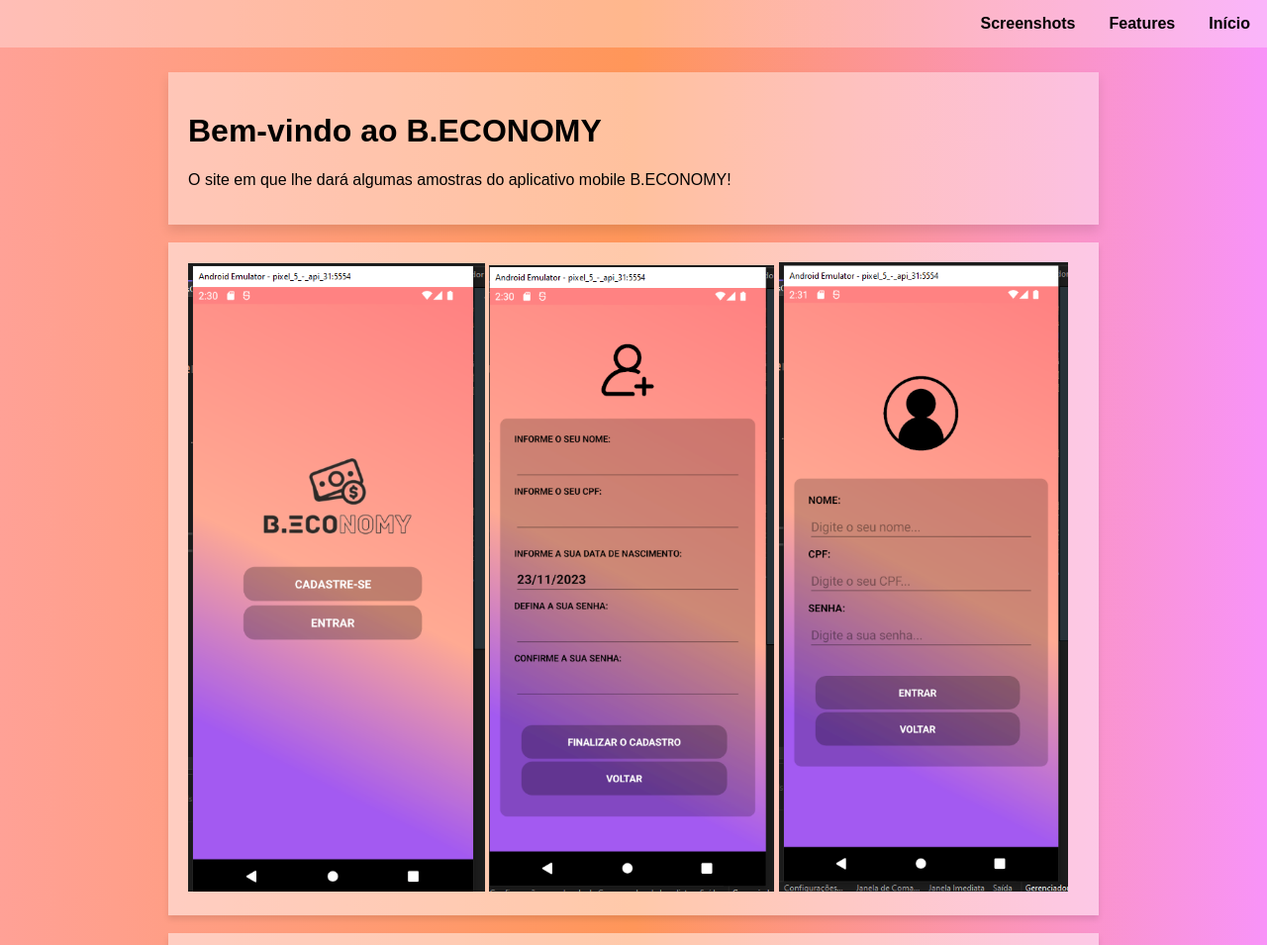
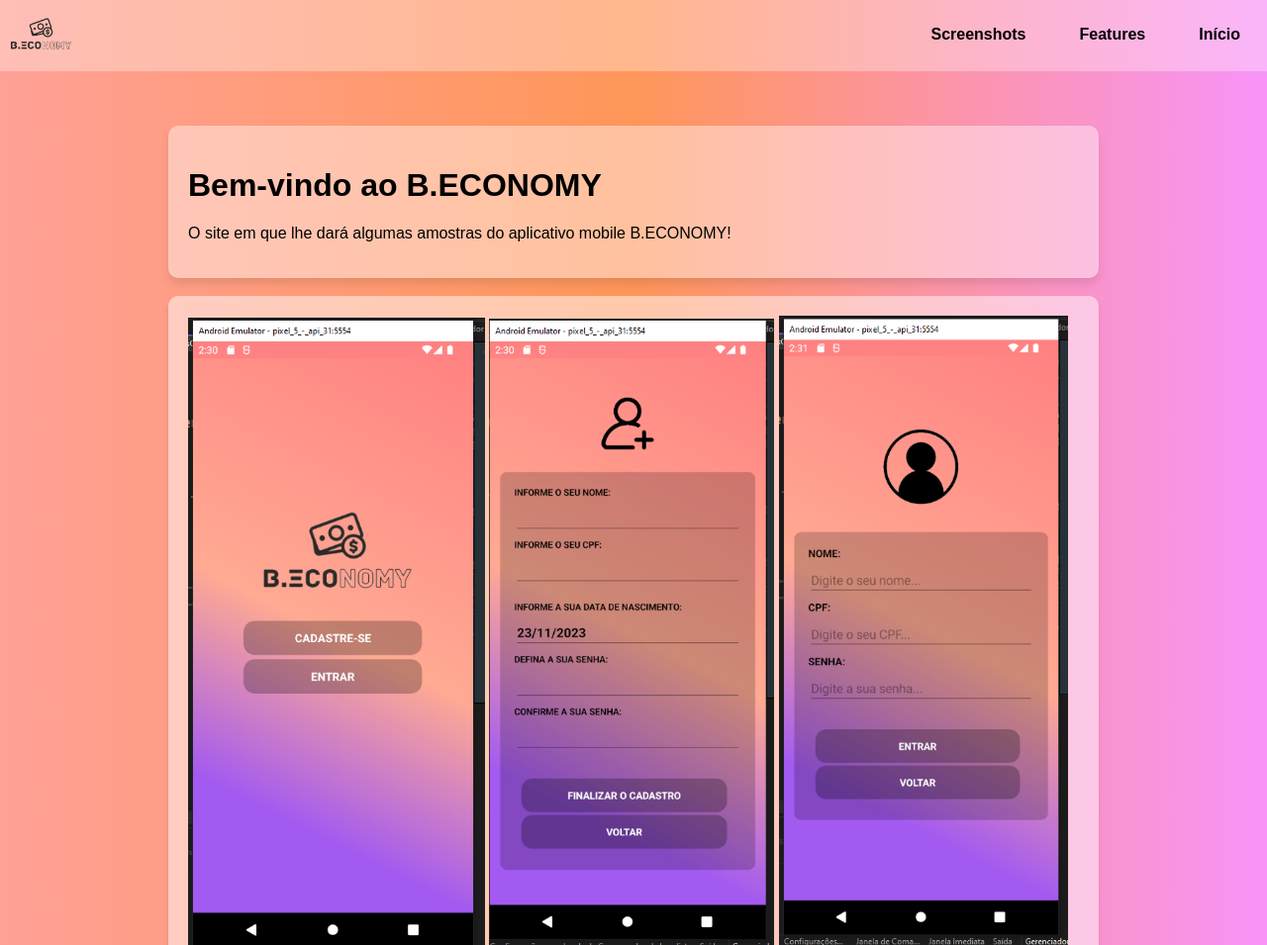
Before and after one commit to bellyxs/Site-do-Banco-Digital, a plain HTML site: page index.html in a window 1280 px wide. Shown: the top 955 px of the page at 99% size. Drawn offline with Linux system fonts and the light colour scheme.

Commit message:
arrumando coisas do design

```diff
--- a/index.html
+++ b/index.html
@@ -15,7 +15,8 @@
         .navbar {
             background-color: rgba(255, 255, 255, 0.308);
             overflow: hidden;
-            margin-bottom: 25px;
+            margin-bottom: 55px;
+
         }
 
         .navbar a {
@@ -23,9 +24,10 @@
             display: block;
             color: Black;
             text-align: center;
-            padding: 15px 17px;
+            padding: 26px 27px;
             text-decoration: black;
             font-style: bold;
+            border-radius: 200px;
         }
 
         .navbar a:hover {
@@ -39,6 +41,7 @@
             padding: 20px;
             background-color: #ffffff69;
             box-shadow: 0 6px 10px rgba(0, 0, 0, 0.1);
+            border-radius: 10px;
         }
 
 
@@ -48,6 +51,7 @@
             padding: 20px;
             background-color: rgba(255, 255, 255, 0.486);
             box-shadow: 0 4px 6px rgba(0, 0, 0, 0.1);
+            border-radius: 10px;
         }
         img {
             max-width: 70%;
@@ -60,6 +64,7 @@
             padding: 20px;
             background-color: rgba(255, 255, 255, 0.486);
             box-shadow: 0 4px 6px rgba(0, 0, 0, 0.1);
+            border-radius: 10px;
         }
         img {
             max-width: 70%;
@@ -72,6 +77,7 @@
             padding: 20px;
             background-color: rgba(255, 255, 255, 0.486);
             box-shadow: 0 4px 6px rgba(0, 0, 0, 0.1);
+            border-radius: 10px;
         }
         img {
             max-width: 70%;
@@ -80,10 +86,12 @@
     </style>
 </head>
 <body>
+
     <div class="navbar">
         <strong><a href="#home">Início</a>
         <a href="#features">Features</a>
         <a href="#screenshots">Screenshots</a></strong>
+        <img src="Imagens/logo_banco.png" alt="logo" height="83" width="83">
     </div>
 
     <div class="container">
```
